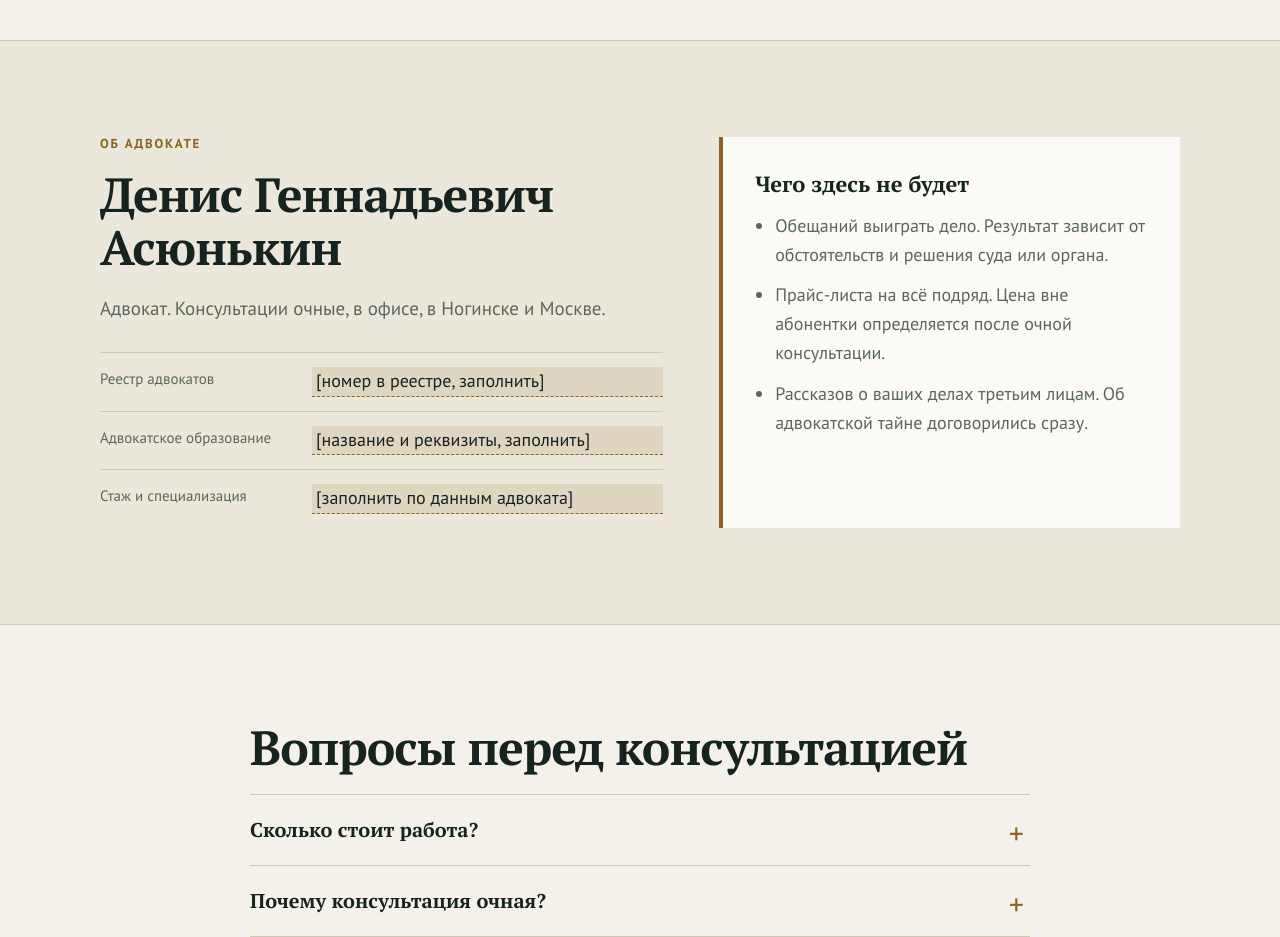
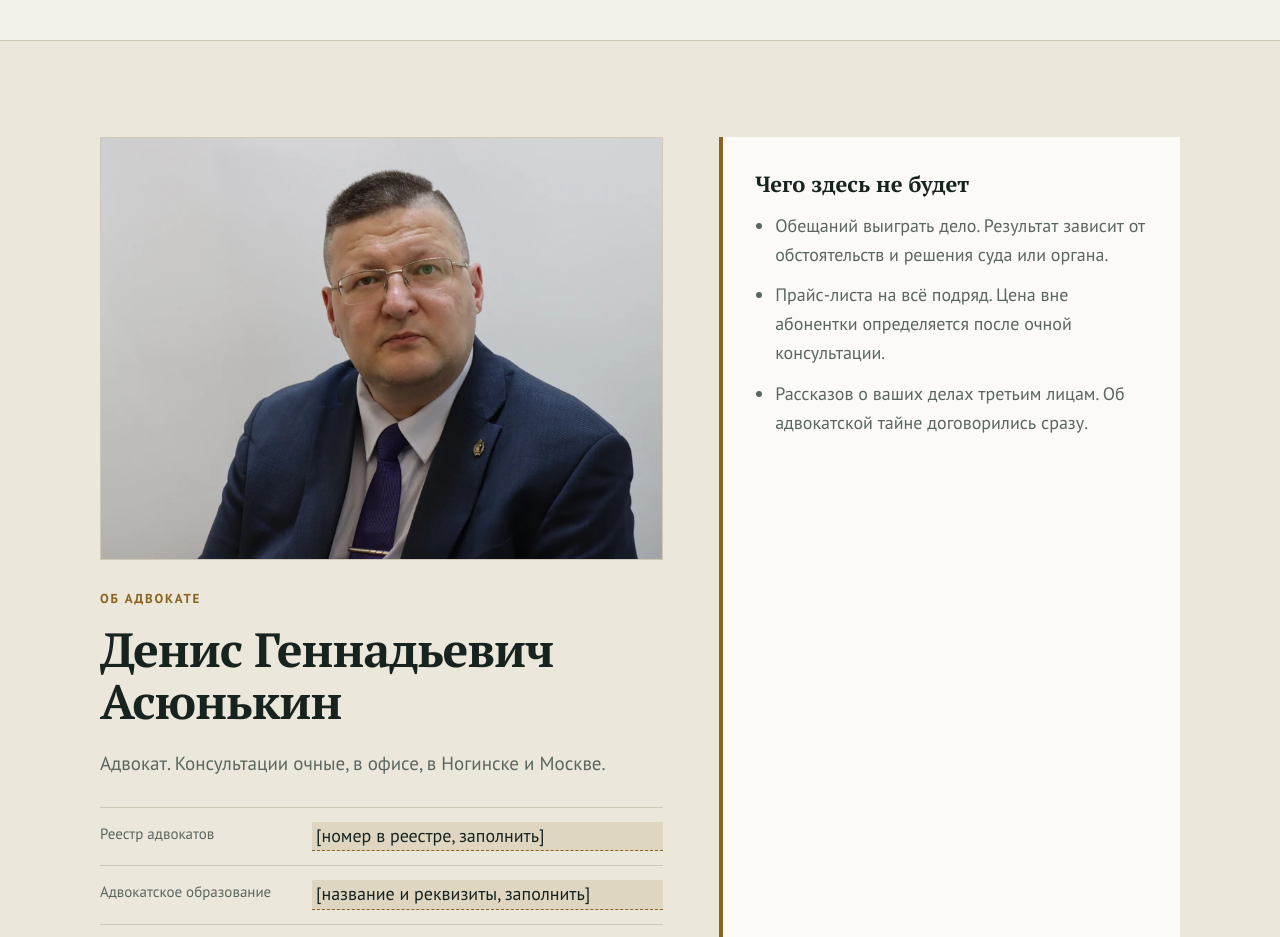
Before and after one commit to murzzsite/asyunkin-advokat, a plain HTML site: page index.html in a window 1280 px wide. Shown: the part 6320-7257 px from the top of the page. Drawn offline with Linux system fonts and the light colour scheme.

Commit message:
Фото адвоката в блок «Об адвокате»
Co-Authored-By: Claude Sonnet 5.5 <noreply@anthropic.com>

```diff
--- a/index.html
+++ b/index.html
@@ -171,6 +171,7 @@
 <section class="about" id="about">
   <div class="wrap about__wrap">
     <div data-reveal>
+      <figure class="portrait"><img src="img/asyunkin-denis.webp" width="900" height="600" loading="lazy" decoding="async" alt="Адвокат Денис Геннадьевич Асюнькин"></figure>
       <p class="eyebrow">Об адвокате</p>
       <h2 class="h2">Денис Геннадьевич Асюнькин</h2>
       <p class="lead">Адвокат. Консультации очные, в офисе, в Ногинске и Москве.</p>
--- a/styles.css
+++ b/styles.css
@@ -144,6 +144,8 @@ section{scroll-margin-top:var(--hh)}
 /* about */
 .about{background:var(--paper2);border-block:1px solid var(--line)}
 .about__wrap{display:grid;grid-template-columns:1.1fr .9fr;gap:56px}
+.portrait{margin:0 0 32px;border:1px solid var(--line);background:var(--paper)}
+.portrait img{display:block;width:100%;height:auto;aspect-ratio:4/3;object-fit:cover;object-position:52% 28%}
 .reg{margin:28px 0 0}
 .reg div{display:grid;grid-template-columns:200px 1fr;gap:12px;padding:14px 0;border-top:1px solid var(--line)}
 .reg dt{color:var(--muted);font-size:15px}
```
Also changed, not shown: img/asyunkin-denis.webp (added).
